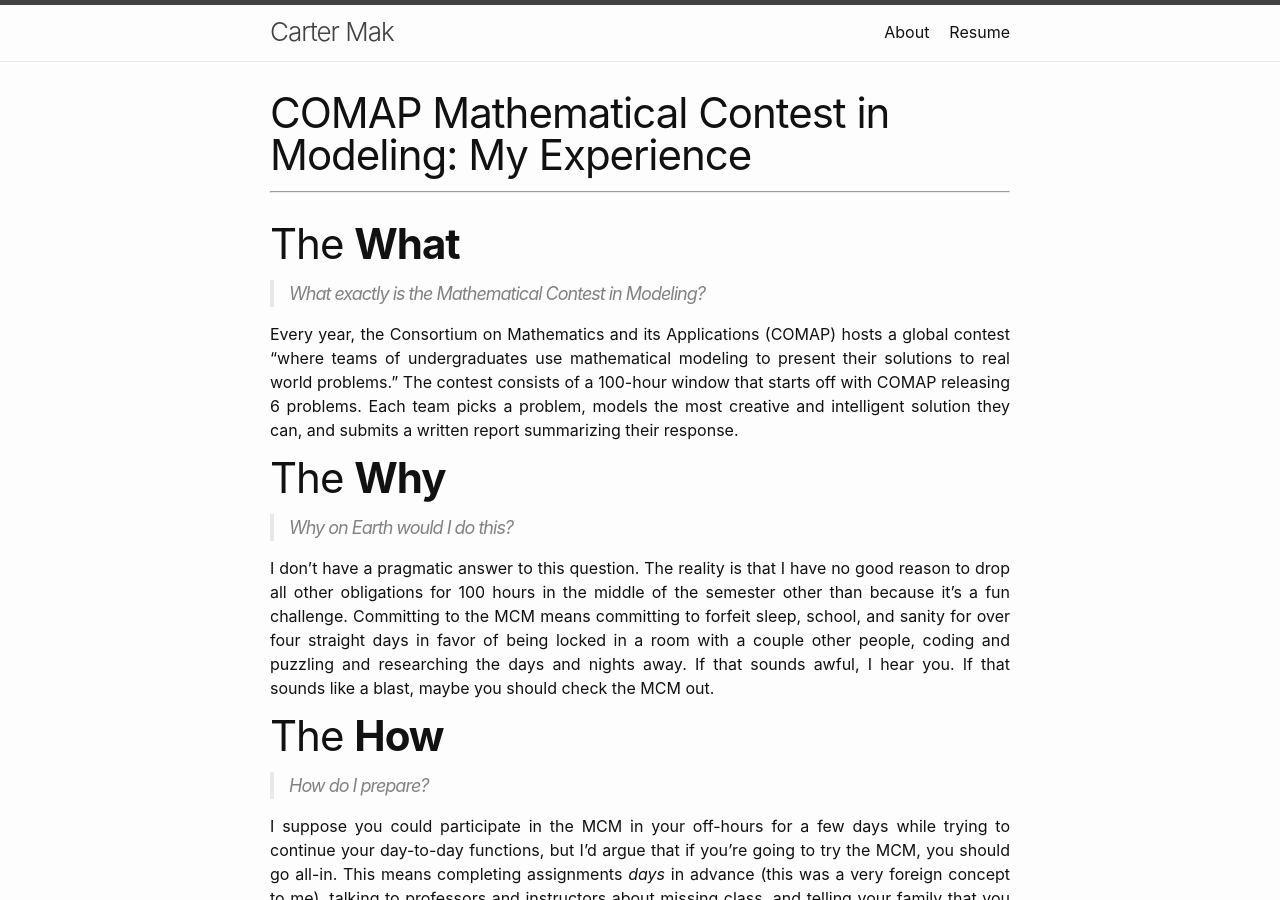
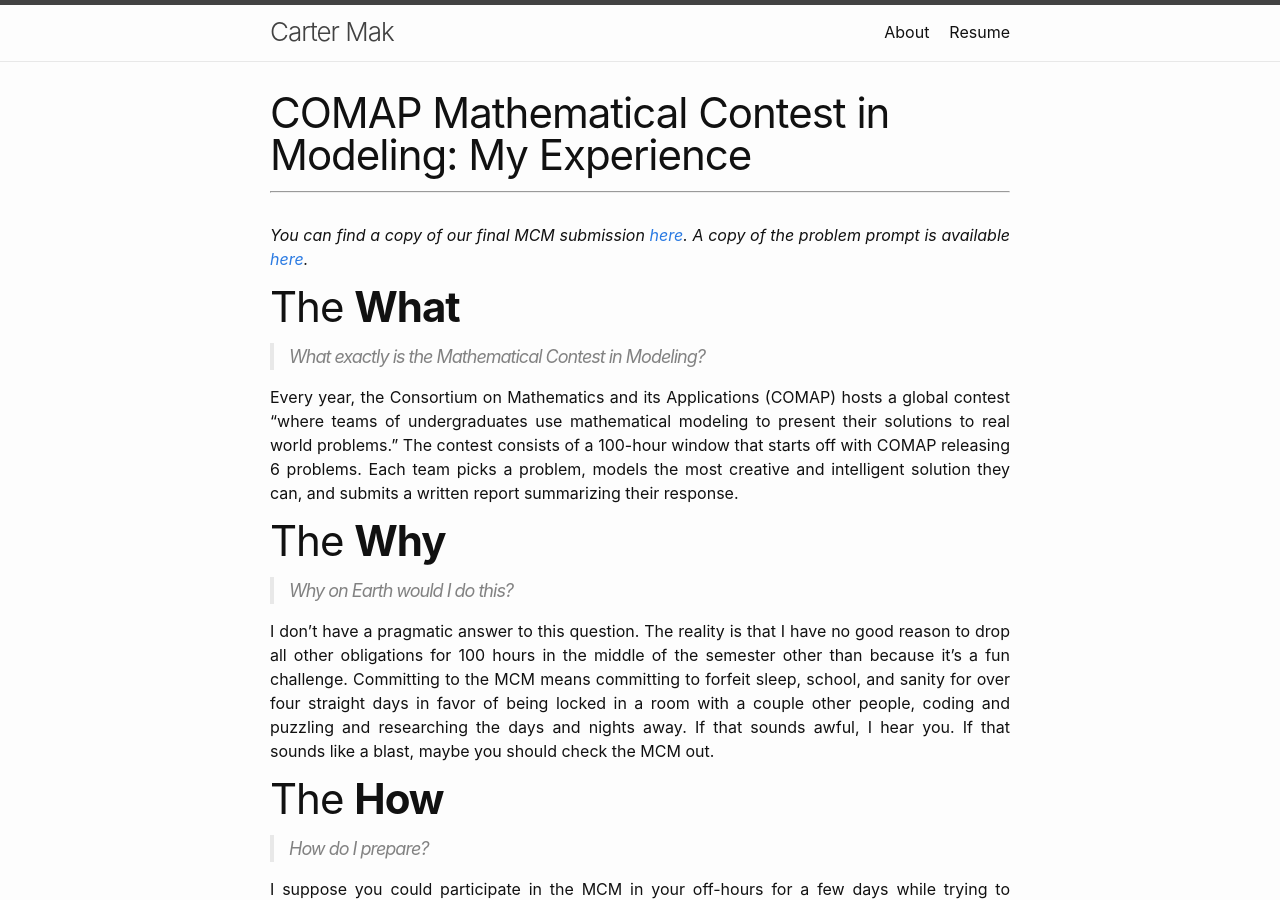
Before and after one commit to cartermak/cartermak.github.io, a Jekyll site: the page built from _posts/2019-01-29-mcm.md, in a window 1280 px wide and 900 px high. Built offline with Jekyll 4.4.1, drawn with Linux system fonts in a browser that asks for light colours.

Commit message:
Added files to MCM

```diff
--- a/_posts/2019-01-29-mcm.md
+++ b/_posts/2019-01-29-mcm.md
@@ -4,6 +4,8 @@
 categories: projects
 thumbnail_file: MCM.png
 ---
+
+*You can find a copy of our final MCM submission <a href="{{ site.baseurl }}/assets/projects/mcm/final_report.pdf" download>here</a>. A copy of the problem prompt is available <a href="{{ site.baseurl }}/assets/projects/mcm/2019_MCM_Problem_B.pdf" download>here</a>.*
 
 # The **What**
 
```
Also changed, not shown: 2 other files.
